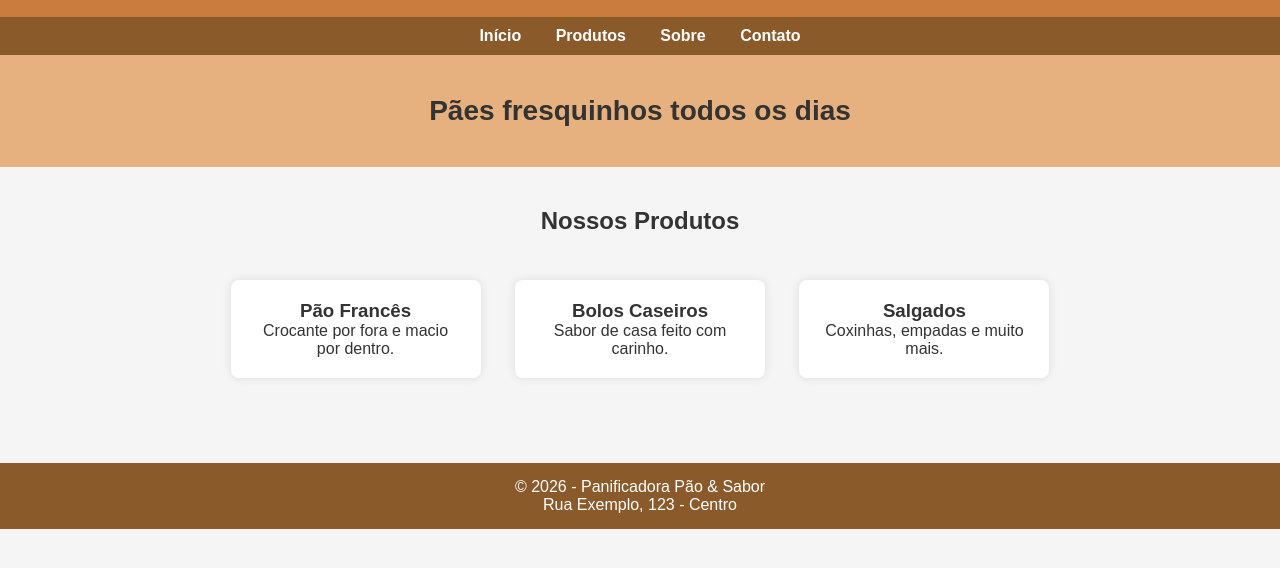
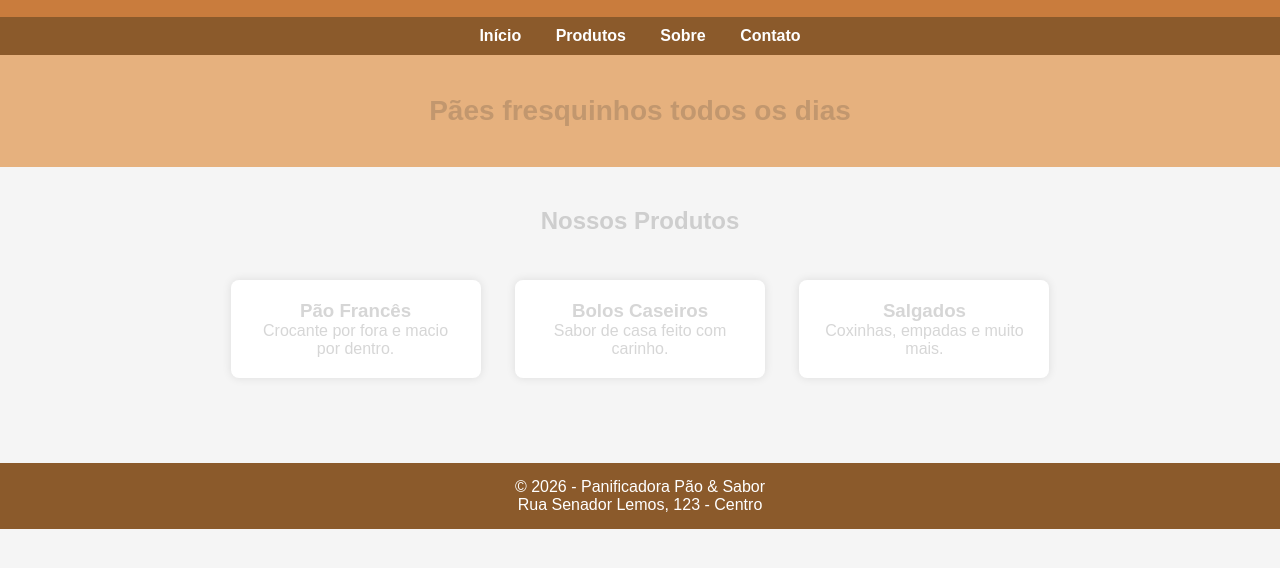
Before and after one commit to fabriciosdbisso21-oss/DevClub, a plain HTML site: page index.html in a window 1280 px wide. Shown: the part 78-646 px from the top of the page. Drawn offline with Linux system fonts and the light colour scheme.

Commit message:
meu projeto panificadora

```diff
--- a/index.html
+++ b/index.html
@@ -44,7 +44,7 @@
 
     <footer>
         <p>© 2026 - Panificadora Pão & Sabor</p>
-        <p>Rua Exemplo, 123 - Centro</p>
+        <p>Rua Senador Lemos, 123 - Centro</p>
     </footer>
 
 </body>
--- a/styles.css
+++ b/styles.css
@@ -7,7 +7,7 @@
 
 body {
     background-color: #f5f5f5;
-    color: #333;
+    color: #3333;
 }
 
 /* Cabeçalho */
```
